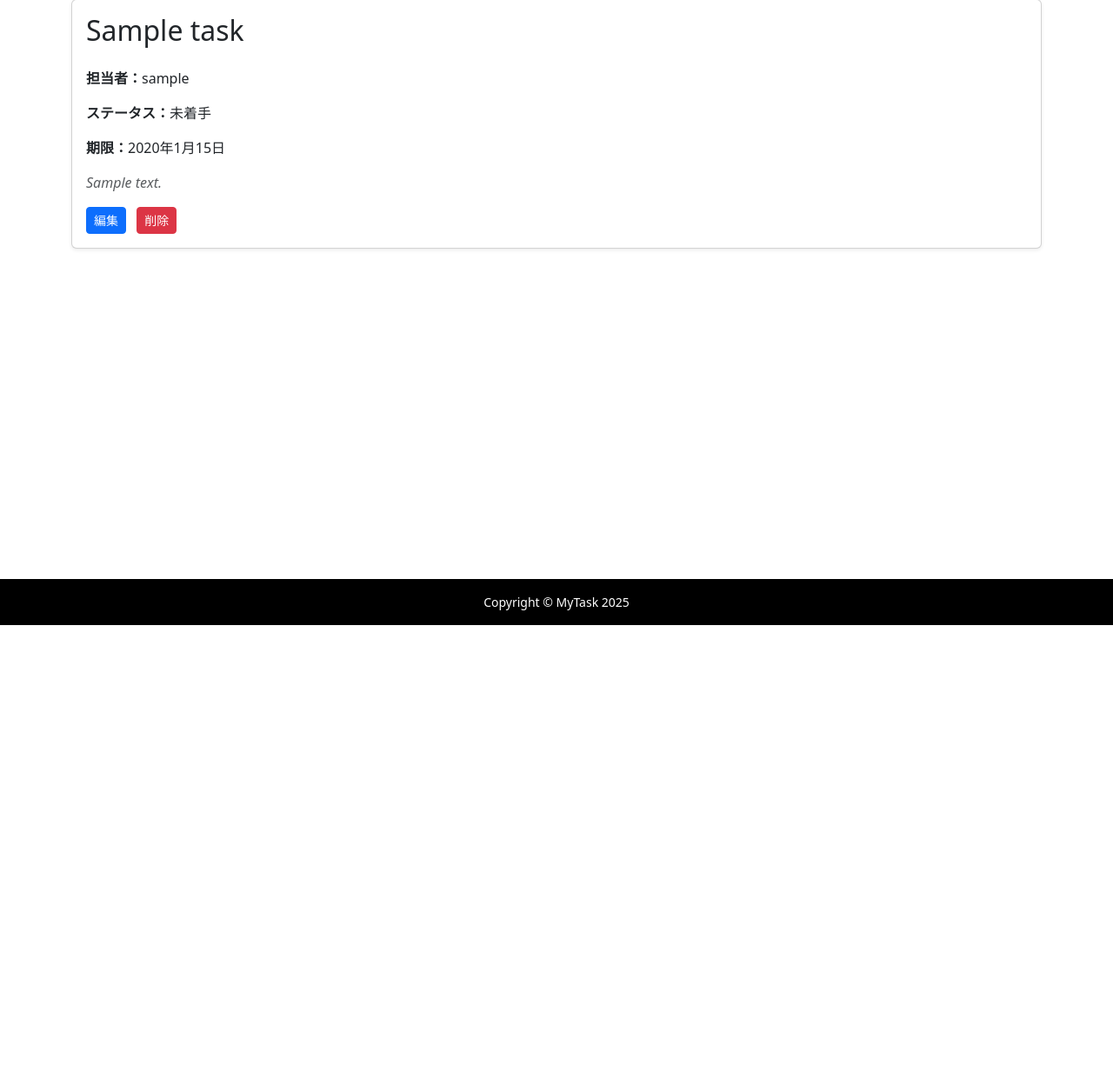
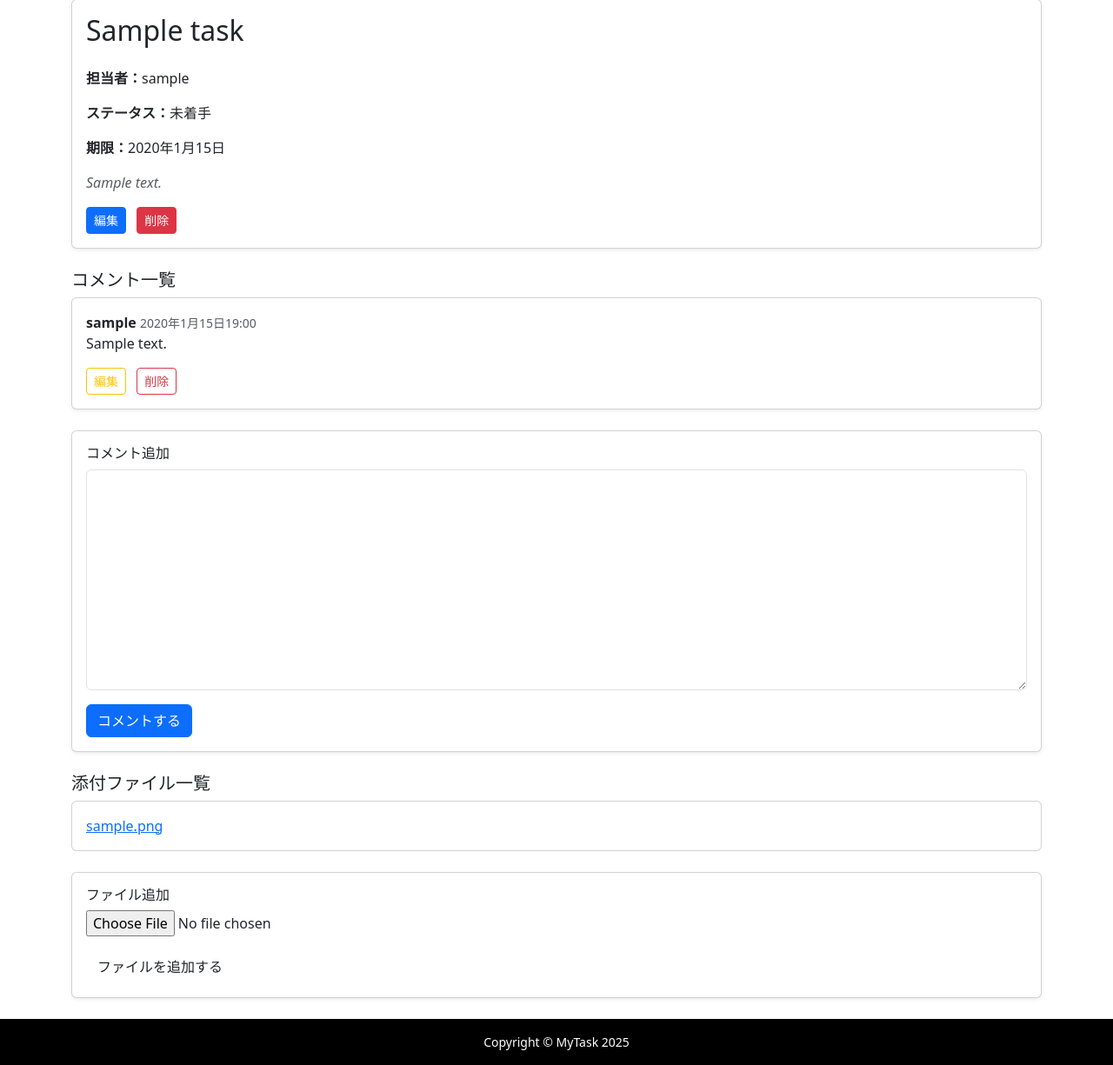
Before and after one commit to hayashi-keita/django-task-app, a Django app: page /task/1/detail/ in a window 1280 px wide. Shown: the part 81-1306 px from the top of the page at 87% size. Before the commit the page ends 800 px from the top, so only its background shows below. Run offline with Django 5.2, Linux system fonts and the light colour scheme; a user stored in the database is signed in; tables that the repository leaves empty hold one stand-in row (values such as "Sample post").

Commit message:
コメント・添付機能作成中

```diff
--- a/project/forms.py
+++ b/project/forms.py
@@ -1,5 +1,5 @@
 from django import forms
-from .models import Project, Task
+from .models import Project, Task, TaskComment, TaskAttachment
 
 class ProjectForm(forms.ModelForm):
     class Meta:
@@ -35,3 +35,16 @@ class TaskForm(forms.ModelForm):
             'assigned_to': forms.Select(attrs={'class': 'form-control'}),
             'due_date': forms.DateInput(attrs={'type': 'date', 'class': 'form-control'}),
         }
+
+class TaskCommentForm(forms.ModelForm):
+    class Meta:
+        model = TaskComment
+        fields = ['content']
+        widgets = {
+            'content': forms.Textarea(attrs={'class': 'form-control'}),
+        }
+
+class TaskAttachmentForm(forms.ModelForm):
+    class Meta:
+        model = TaskAttachment
+        fields = ['file']
--- a/project/models.py
+++ b/project/models.py
@@ -41,5 +41,6 @@ class TaskComment(models.Model):
 
 class TaskAttachment(models.Model):
     task = models.ForeignKey(Task, on_delete=models.CASCADE, related_name='attachments')
+    user = models.ForeignKey(settings.AUTH_USER_MODEL, on_delete=models.CASCADE)
     file = models.FileField(upload_to='task_files/')
     uploaded_at = models.DateTimeField(default=timezone.now)
--- a/project/templates/task/task_detail.html
+++ b/project/templates/task/task_detail.html
@@ -17,5 +17,58 @@
             <a href="{% url 'project:task_delete' object.pk %}" class="btn btn-danger btn-sm">削除</a>
         </div>
     </div>
+    <h5>コメント一覧</h5>
+    {% for comment in object.comments.all %}
+        <div class="card mb-2 shadow-sm">
+            <div class="card-body">
+                <strong>{{ comment.user }}</strong> <small class="text-muted">{{ comment.created_at }}</small>
+                <p class="card-text">{{ comment.content }}</p>
+                {% if comment.user == request.user %}
+                    <a href="{% url 'project:comment_update' comment.pk %}" class="btn btn-sm btn-outline-warning me-2">編集</a>
+                    <a href="{% url 'project:comment_delete' comment.pk %}" class="btn btn-sm btn-outline-danger">削除</a>
+                {% endif %}
+            </div>
+        </div>
+    {% empty %}
+        まだコメントはありません。
+    {% endfor %}
+    <div class="card mt-4 mb-4 shadow-sm">
+        <div class="card-body">
+            <h6>コメント追加</h6>
+            <form method="post" action="{% url 'project:comment_create' object.pk %}">
+                {% csrf_token %}
+                <div class="mb-3">
+                    {{ comment_form.content }}
+                </div>
+                <button type="submit" class="btn btn-primary">コメントする</button>
+            </form>
+        </div>
+    </div>
+
+    <h5>添付ファイル一覧</h5>
+    {% for attachment in object.attachments.all %}
+    <div class="card mb-2 shdow-sm">
+        <div class="card-body">
+            <a href="{{ attachment.file.ur }}" target="blank">
+                {{ attachment.file.name|cut:"media/"|cut:"task_files/" }}
+            </a>
+        </div>
+    </div>
+    {% empty %}
+        まだ画像はありません。
+    {% endfor %}
+
+    <div class="card mt-4 mb-4 shadow-sm">
+        <div class="card-body">
+            <h6>ファイル追加</h6>
+            <form method="post" enctype="multipart/form-data" action="{% url 'project:attachment_create' object.pk %}">
+                {% csrf_token %}
+                <div class="mb-3">
+                    {{ attachment_form.file }}
+                </div>
+                <button type="submit" class="btn btn-submit">ファイルを追加する</button>
+            </form>
+        </div>
+    </div>
 </div>
 {% endblock %}
--- a/project/templates/task/task_list.html
+++ b/project/templates/task/task_list.html
@@ -20,8 +20,8 @@
         <tbody>
             {% for obj in object_list %}
                 <tr>
-                    <td>{{ obj.title }}</td>
-                    <td>{{ obk.assigned_to }}</td>
+                    <td><a href="{% url 'project:task_detail' obj.pk %}">{{ obj.title }}</a></td>
+                    <td>{{ obj.assigned_to }}</td>
                     <td>{{ obj.get_status_display }}</td>
                     <td>{{ obj.due_date }}</td>
                     <td>
--- a/project/urls.py
+++ b/project/urls.py
@@ -1,5 +1,7 @@
 from django.urls import path
 from . import views
+
+handler403 = 'project.views.custom_permission_denied_view'
 
 app_name = 'project'
 
@@ -19,6 +21,8 @@ urlpatterns = [
     path('task/<int:pk>/update/', views.TaskUpdateView.as_view(), name='task_update'),
     path('task/<int:pk>/delete/', views.TaskDeleteView.as_view(), name='task_delete'),
     path('task/<int:pk>/detail/', views.TaskDetailView.as_view(), name='task_detail'),
+    path('task/<int:pk>/comment/', views.CommentCreateView.as_view(), name='comment_create'),
+    path('task/<int:pk>/attachment/', views.AttachmentCreateView.as_view(), name='attachment_create'),
     # タスクの順番替え
     path('task/sort/', views.TaskSortUpdateView.as_view(), name='task_sort'),
     path('task/toggle_complete/', views.TaskToggleCompleteView.as_view(), name='task_toggle_complete'),
--- a/project/views.py
+++ b/project/views.py
@@ -1,4 +1,4 @@
-from django.shortcuts import render, get_object_or_404
+from django.shortcuts import redirect, render, get_object_or_404
 from django.urls import reverse_lazy, reverse
 from django.contrib.auth.models import User
 from django.views.generic import ListView, CreateView, UpdateView, DeleteView, DetailView, TemplateView, View
@@ -6,10 +6,13 @@ from django.contrib.auth.mixins import LoginRequiredMixin
 from django.core.exceptions import PermissionDenied
 from django.http import JsonResponse
 from accounts.models import CustomUser
-from .models import Project, Task
+from .models import Project, Task, TaskComment, TaskAttachment
 from notification.utils import create_notification
-from .forms import ProjectForm, TaskForm, TaskInprojectForm
+from .forms import ProjectForm, TaskForm, TaskInprojectForm, TaskCommentForm, TaskAttachmentForm
 import json
+
+def custom_permission_denied_view(request, exception):
+    return render(request, '403.html', status=403)
 
 class IndexView(TemplateView):
     template_name = 'index.html'
@@ -189,6 +192,38 @@ class TaskDetailView(LoginRequiredMixin, DetailView):
             raise PermissionDenied
         return obj
 
+    def get_context_data(self, **kwargs):
+        context = super().get_context_data(**kwargs)
+        context['comment_form'] = TaskCommentForm()
+        context['attachment_form'] = TaskAttachmentForm()
+        return context
+
+class CommentCreateView(LoginRequiredMixin, CreateView):
+    model = TaskComment
+    form_class = TaskCommentForm
+
+    def form_valid(self, form):
+        task = get_object_or_404(Task, pk=self.kwargs['pk'])
+        form.instance.task = task
+        form.instance.user = self.request.user
+        return super().form_valid(form)
+
+    def get_success_url(self):
+        return reverse('project:task_detail', kwargs={'pk': self.object.task.pk})
+
+class AttachmentCreateView(LoginRequiredMixin, CreateView):
+    model = TaskAttachment
+    form_class = TaskAttachmentForm
+
+    def form_valid(self, form):
+        attachment = get_object_or_404(Task, pk=self.kwargs['pk'])
+        form.instance.task = attachment
+        form.instance.user = self.request.user
+        return super().form_valid(form)
+
+    def get_success_url(self):
+        return reverse('project:task_detail', kwargs={'pk': self.obect.task.pk})
+
 # AJAXでタスク順序更新
 class TaskSortUpdateView(LoginRequiredMixin, View):
     def post(self, request):
--- a/task/settings.py
+++ b/task/settings.py
@@ -28,7 +28,7 @@ SECRET_KEY = 'django-insecure-t=ei$cxw@1fw)b^$t%_u^tr=7(v_hw^&l6d*96i1v%i8+2o(y^
 # SECURITY WARNING: don't run with debug turned on in production!
 DEBUG = True
 
-ALLOWED_HOSTS = []
+ALLOWED_HOSTS = ['*']
 
 
 # Application definition
```
Also changed, not shown: templates/403.html (added, +11 -0 lines).
